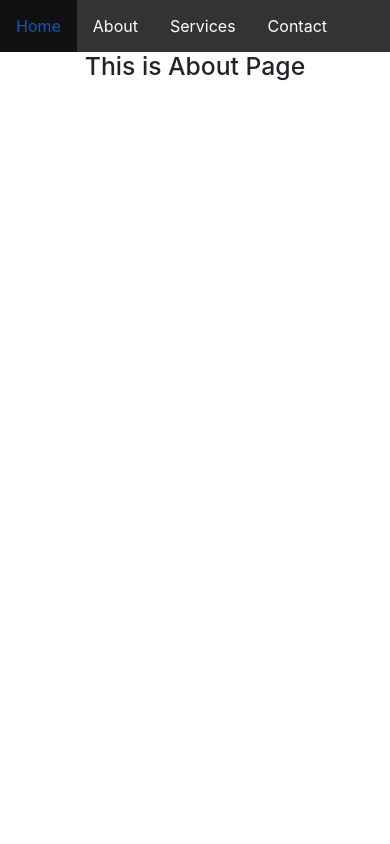
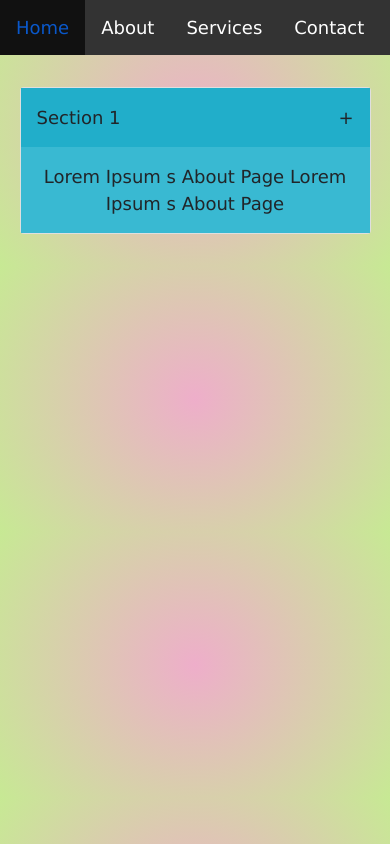
Before and after one commit to mrsamia/react_practice_3, a React (Create React App) app: page /About in a window 390 px wide. Built offline with nearby package versions, Linux system fonts and the light colour scheme.

Commit message:
SRM | Accordion_prac

```diff
--- a/src/Components/Pages/About.js
+++ b/src/Components/Pages/About.js
@@ -1,9 +1,26 @@
 import React from 'react';
 
 function About(props) {
+
+    const AccordionData = {
+        title: "Section 1",
+        description: "Lorem Ipsum s About Page Lorem Ipsum s About Page "
+    }
+
+    // const { title, description } = AccordionData;
+
     return (
         <div>
-            <h2>This is About Page</h2>
+
+            <div className='accordion'>
+                <div className='accordion-item'>
+                    <div className='accordion-title'>
+                    <div>{AccordionData.title}</div>
+                    <div>+</div>
+                    </div>
+                    <div className='accordion-content'>{AccordionData.description}</div>
+                </div>
+            </div>
         </div>
     );
 }
--- a/src/Components/Pages/Home.js
+++ b/src/Components/Pages/Home.js
@@ -16,10 +16,7 @@
 
     return (
         <div className='Container'>
-            <h2>This is Home Page</h2>
-            <button className='btn btn-primary'>button</button>
-
-
+            <h2> Home Page</h2>
             <h1>React Accordion Demo</h1>
             <div className="accordion">
                 <div className="accordion-item">
--- a/src/Style/accordion.css
+++ b/src/Style/accordion.css
@@ -1,4 +1,71 @@
-.accordion{
-    padding-left: 250px;
-    padding-right: 250px;
-}
+
+/*
+* {
+    margin: 0;
+    padding: 0;
+    box-sizing: border-box;
+  } */
+
+    /* .accordion-title{
+    display: flex;
+    flex-direction: row;
+    justify-content: space-between;
+    background-color: #21aeca;
+    cursor: pointer;
+
+} */
+
+ /* .accordion-title,
+  .accordion-content {
+    padding: 1rem;
+  }
+   */
+
+  body {
+    font-family: Verdana, Geneva, Tahoma, sans-serif;
+    font-size: 20px;
+    background: rgb(238, 174, 202);
+    background: radial-gradient(
+      circle,
+      rgba(238, 174, 202, 1) 0%,
+      rgba(199, 233, 148, 1) 100%
+    );
+  }
+
+  h1 {
+    text-align: center;
+    margin: 2rem 0 4rem 0;
+  }
+
+  .accordion {
+    max-width: 600px;
+    margin: 2rem auto;
+  }
+
+
+   .accordion-title{
+       display: flex;
+       justify-content: space-between;
+       background-color: #21aeca;
+       cursor: pointer;
+       padding: 1rem;
+   }
+  .accordion-title:hover {
+    background-color: #3ab4cc;
+  }
+
+
+  .accordion-content {
+    background-color: #39b9d2;
+    padding: 1rem;
+  }
+
+  @media screen and (max-width: 700px) {
+    body {
+      font-size: 18px;
+    }
+
+    .accordion {
+      width: 90%;
+    }
+  }
```
